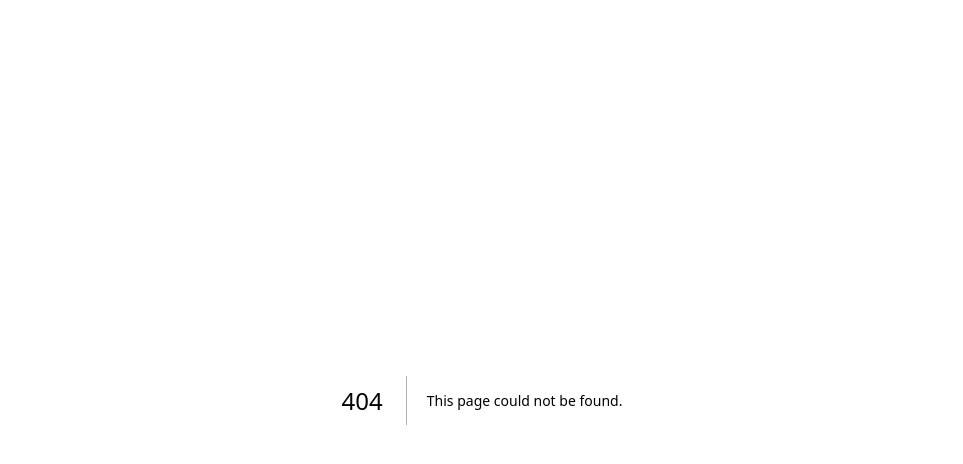
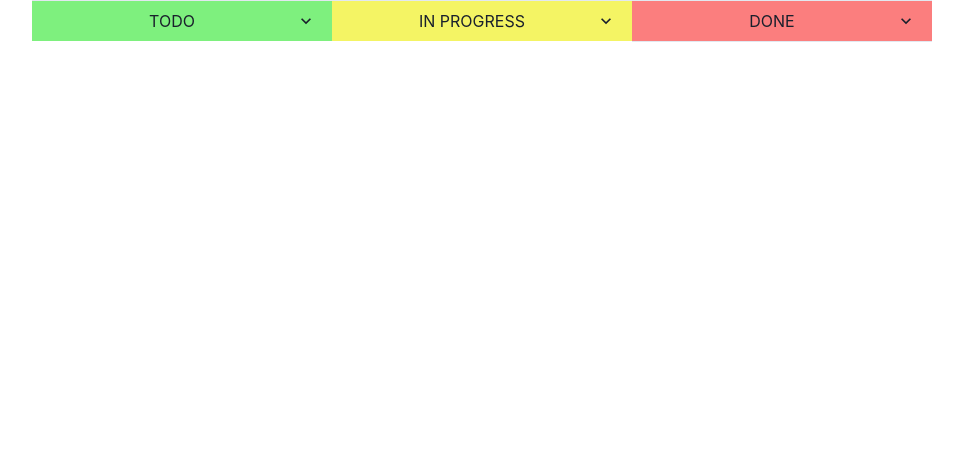
Before and after one commit to devisnojam/offline-study-next14, a Next.js app: page /board in a window 1280 px wide. Before the commit this address had no page. Shown: the top 464 px of the page, without its empty margins (158-1121 px from the left). Built offline with nearby package versions, Linux system fonts and the light colour scheme.

Commit message:
feat: 칸반보드 목록 데이터 연동 작업

```diff
--- /dev/null
+++ b/src/@components/kanban/index.ts
@@ -0,0 +1,3 @@
+export { default as KanbanGroup } from "./kanban-group";
+export { default as KanbanStack } from "./kanban-stack";
+export { default as KanbanItem } from "./kanban-item";
--- /dev/null
+++ b/src/@components/kanban/kanban-group.tsx
@@ -0,0 +1,13 @@
+import { Accordion, AccordionProps } from "@chakra-ui/react";
+
+interface Props extends AccordionProps {
+  children: React.ReactNode;
+}
+
+export default function KanbanGroup({ children, ...props }: Props) {
+  return (
+    <Accordion allowMultiple {...props}>
+      {children}
+    </Accordion>
+  );
+}
--- /dev/null
+++ b/src/@components/kanban/kanban-item.tsx
@@ -0,0 +1,74 @@
+"use client";
+
+import { kanbanItemSchema } from "@/@schema/kanban.schema";
+import { Box, IconButton, Text } from "@chakra-ui/react";
+import Image from "next/image";
+
+interface Props {
+  data: kanbanItemSchema;
+}
+
+export default function KanbanItem({ data }: Props) {
+  const handleClickItem = (e: React.MouseEvent<HTMLDivElement>) => {
+    e.stopPropagation();
+    console.log("click");
+  };
+
+  const handleRemove = (e: React.MouseEvent<HTMLButtonElement>) => {
+    e.stopPropagation();
+    console.log("remove");
+  };
+
+  return (
+    <Box
+      width="full"
+      height={14}
+      px={3}
+      py={3.5}
+      borderRadius={3}
+      bgColor="#F3F3F3"
+      display="flex"
+      flexDirection="row"
+      justifyContent="space-between"
+      alignItems="center"
+      cursor="pointer"
+      _hover={{
+        md: {
+          bgColor: "#e0e0e0",
+        },
+      }}
+      onClick={handleClickItem}
+    >
+      <Box
+        className="left"
+        display="flex"
+        flexDirection="column"
+        alignItems="flex-start"
+        gap="2px"
+      >
+        <Text as="span" fontSize="14px">
+          {data.title}
+        </Text>
+        <Text as="span" fontSize="14px">
+          {data.due_date}
+        </Text>
+      </Box>
+
+      <IconButton
+        variant="outline"
+        aria-label="Remove"
+        padding={0.5}
+        border="none"
+        icon={
+          <Image
+            src="/imgs/remove_icon.svg"
+            alt="remove"
+            width={30}
+            height={30}
+          />
+        }
+        onClick={handleRemove}
+      />
+    </Box>
+  );
+}
--- /dev/null
+++ b/src/@components/kanban/kanban-stack.tsx
@@ -0,0 +1,49 @@
+import {
+  AccordionButton,
+  AccordionIcon,
+  AccordionItem,
+  AccordionPanel,
+  Box,
+  VStack,
+} from "@chakra-ui/react";
+import { PropsWithChildren } from "react";
+
+interface Props {
+  stackTitle: string;
+  titleBgColor?: string;
+  panelBgColor?: string;
+}
+
+export default function KanbanStack({
+  children,
+  stackTitle,
+  titleBgColor,
+  panelBgColor,
+}: PropsWithChildren<Props>) {
+  return (
+    <AccordionItem flexGrow={1} maxWidth={{ base: "full", md: "300px" }}>
+      <AccordionButton
+        backgroundColor={titleBgColor}
+        _hover={{ backgroundColor: titleBgColor }}
+      >
+        <Box as="span" flex="1" textAlign="center">
+          {stackTitle}
+        </Box>
+        <AccordionIcon />
+      </AccordionButton>
+
+      <AccordionPanel
+        height={{ base: "300px", md: "500px" }}
+        padding={0}
+        paddingInlineStart={0}
+        paddingInlineEnd={0}
+        overflowY="scroll"
+        backgroundColor={panelBgColor}
+      >
+        <VStack px={5} py={5} spacing={4}>
+          {children}
+        </VStack>
+      </AccordionPanel>
+    </AccordionItem>
+  );
+}
--- a/src/@providers/root-providers.tsx
+++ b/src/@providers/root-providers.tsx
@@ -1,6 +1,36 @@
 "use client";
 
-import { ChakraProvider } from "@chakra-ui/react";
+import { ChakraProvider, extendTheme } from "@chakra-ui/react";
+
+const breakpoints = {
+  base: "0px",
+  sm: "320px",
+  md: "768px",
+  lg: "960px",
+  xl: "1200px",
+  "2xl": "1536px",
+};
+
+const theme = extendTheme({
+  styles: {
+    global: {
+      body: {
+        minHeight: "100vh",
+      },
+    },
+  },
+  components: {
+    VStack: {
+      baseStyle: {
+        px: 0,
+        py: 0,
+        paddingInlineStart: 0,
+        paddingInlineEnd: 0,
+      },
+    },
+  },
+  breakpoints,
+});
 
 /**
  * @description 필요한 provider 정의
@@ -10,5 +40,5 @@ export default function RootProviders({
 }: {
   children: React.ReactNode;
 }) {
-  return <ChakraProvider>{children}</ChakraProvider>;
+  return <ChakraProvider theme={theme}>{children}</ChakraProvider>;
 }
--- /dev/null
+++ b/src/@schema/kanban-items.json
@@ -0,0 +1,11 @@
+[
+  {
+    "id": 1,
+    "status": "todo",
+    "title": "Ticket 1",
+    "description": "Description 1",
+    "due_date": "2024-11-01",
+    "created_at": "2024-10-01T00:00:00Z",
+    "updated_at": "2024-01-01T00:00:00Z"
+  }
+]
--- /dev/null
+++ b/src/@schema/kanban-stacks.json
@@ -0,0 +1,26 @@
+[
+  {
+    "title": "TODO",
+    "status": "todo",
+    "style": {
+      "titleBgColor": "#7EF07E",
+      "panelBgColor": "#E8F8E880"
+    }
+  },
+  {
+    "title": "IN PROGRESS",
+    "status": "in_progress",
+    "style": {
+      "titleBgColor": "#F4F464",
+      "panelBgColor": "#F9F9D480"
+    }
+  },
+  {
+    "title": "DONE",
+    "status": "done",
+    "style": {
+      "titleBgColor": "#FB7E7E",
+      "panelBgColor": "#FFE1E180"
+    }
+  }
+]
--- /dev/null
+++ b/src/@services/kanban.service.ts
@@ -0,0 +1,17 @@
+import { kanbanItemSchema, kanbanStackSchema } from "@/@schema/kanban.schema";
+import kanbanItemsData from "@/@schema/kanban-items.json";
+import kanbanStacksData from "@/@schema/kanban-stacks.json";
+
+export default class KanbanService {
+  static async getKanbanBoard() {
+    const kanbanItems = kanbanItemsData as kanbanItemSchema[];
+    const kanbanStacks = kanbanStacksData as Omit<kanbanStackSchema, "items">[];
+
+    const kanbanBoard = kanbanStacks.map((stack) => ({
+      ...stack,
+      items: kanbanItems.filter((item) => item.status === stack.status),
+    }));
+
+    return kanbanBoard;
+  }
+}
--- /dev/null
+++ b/src/app/board/page.tsx
@@ -0,0 +1,30 @@
+import { KanbanGroup, KanbanItem, KanbanStack } from "@/@components/kanban";
+import KanbanService from "@/@services/kanban.service";
+import { Box } from "@chakra-ui/react";
+
+export default async function BoardPage() {
+  const kanbanBoardDatas = await KanbanService.getKanbanBoard();
+
+  return (
+    <Box width={{ base: "full", md: "900px" }} margin="0 auto">
+      <KanbanGroup
+        width="full"
+        display="flex"
+        flexDirection={{ base: "column", md: "row" }}
+      >
+        {kanbanBoardDatas?.map((boardData) => (
+          <KanbanStack
+            key={boardData.status}
+            stackTitle={boardData.title}
+            titleBgColor={boardData.style.titleBgColor}
+            panelBgColor={boardData.style.panelBgColor}
+          >
+            {boardData.items.map((item) => (
+              <KanbanItem key={item.id} data={item} />
+            ))}
+          </KanbanStack>
+        ))}
+      </KanbanGroup>
+    </Box>
+  );
+}
--- a/src/app/globals.css
+++ b/src/app/globals.css
@@ -17,6 +17,7 @@ body {
   background: var(--background);
   font-family: Arial, Helvetica, sans-serif;
   min-width: 320px;
+  min-height: 100vh;
   padding-left: 12px;
   padding-right: 12px;
 }
--- a/src/app/login/page.tsx
+++ b/src/app/login/page.tsx
@@ -1,4 +1,3 @@
-import React from "react";
 import { Metadata } from "next";
 import { Box, VStack, Input, Button, Heading } from "@chakra-ui/react";
 import { KakaoLoginBtn } from "@/@components/social-btns";
```
Also changed, not shown: src/@schema/kanban.schema.ts (added, +21 -0 lines), public/imgs/remove_icon.svg (added).
